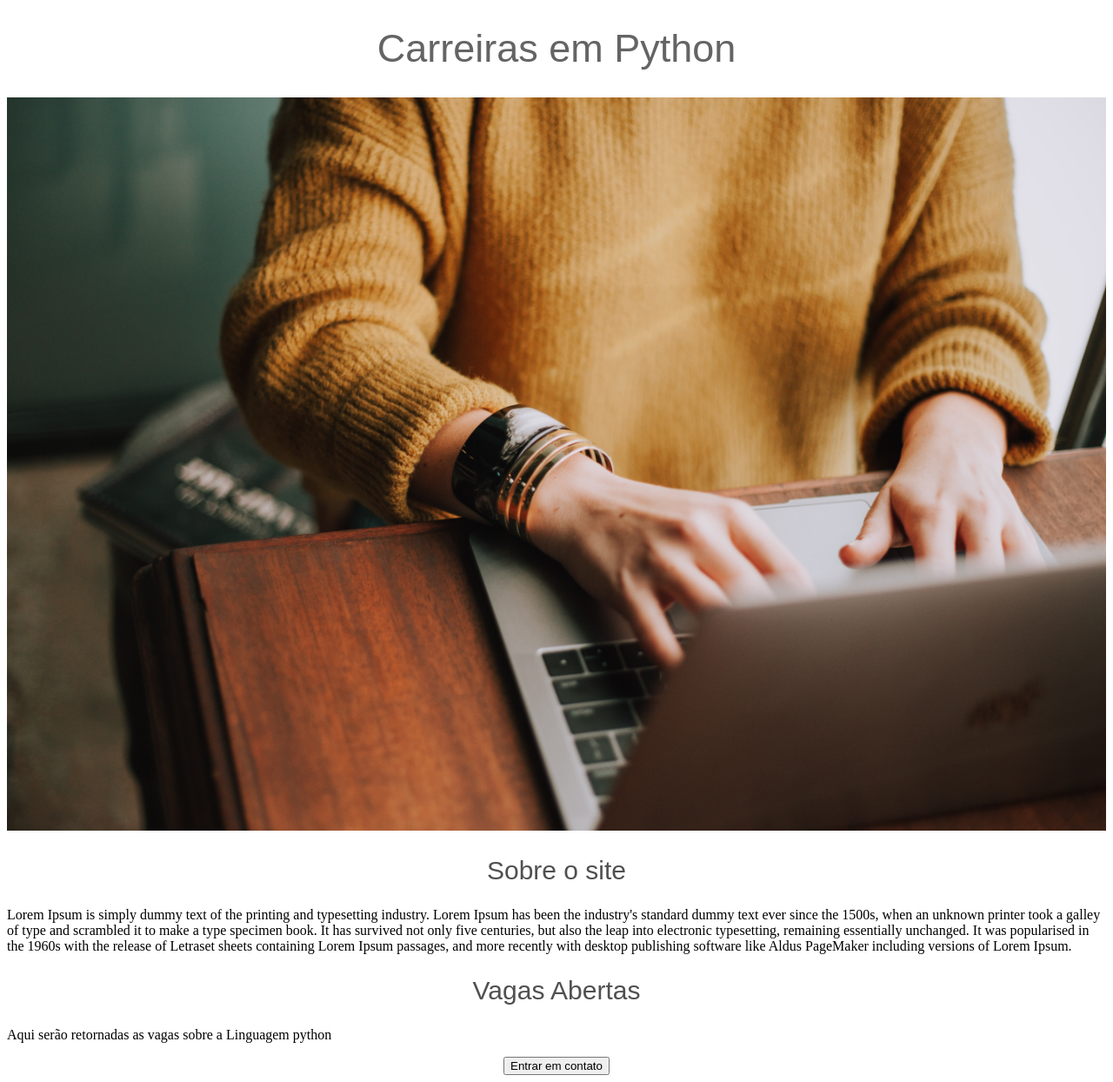
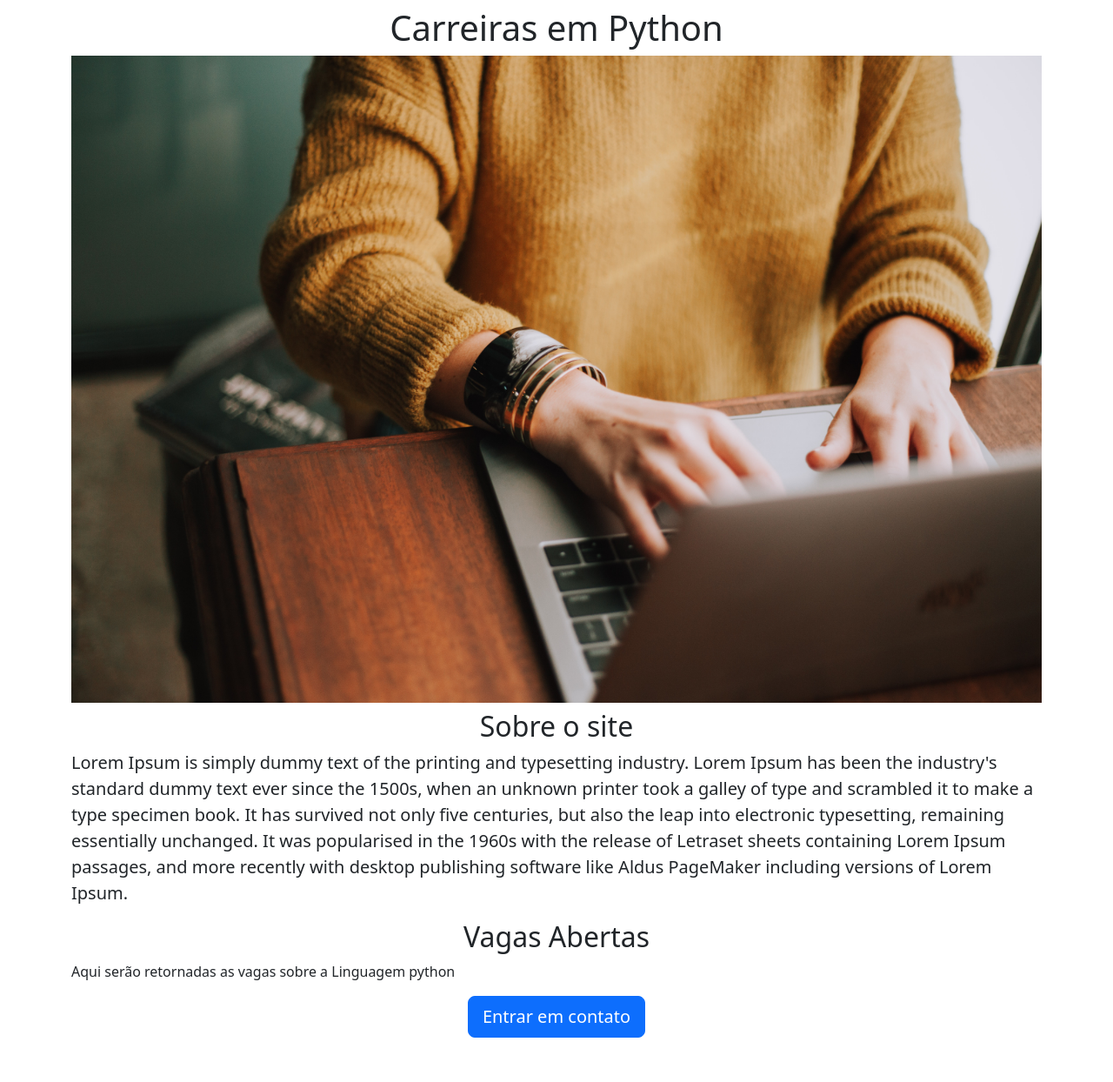
Before and after one commit to BrunoEstrella1707/Python-Carrer, a Flask app: page / in a window 1280 px wide. Shown: the whole page at 87% size. After the commit the page ends 1193 px from the top, so only its background shows below. Run offline with Flask 3, Linux system fonts and the light colour scheme.

Commit message:
second commit

```diff
--- a/templates/home.html
+++ b/templates/home.html
@@ -5,21 +5,21 @@
     <meta http-equiv="X-UA-Compatible" content="IE=edge">
     <meta name="viewport" content="width=device-width, initial-scale=1.0">
     <title>HomePage</title>
-    <link rel="stylesheet" href="{{url_for('static', filename='estilo.css')}}"></link>
+    <link rel="stylesheet" href="https://cdn.jsdelivr.net/npm/bootstrap@5.2.3/dist/css/bootstrap.min.css" integrity="sha384-rbsA2VBKQhggwzxH7pPCaAqO46MgnOM80zW1RWuH61DGLwZJEdK2Kadq2F9CUG65" crossorigin="anonymous">
 
   </head>
 
   <body>
-    <div id="container">
-      <h1>Carreiras em Python</h1>
-      <img id='banner'src="{{url_for('static', filename='carreira.jpg')}}"/>
-      <h2>Sobre o site</h2>
-      <p>Lorem Ipsum is simply dummy text of the printing and typesetting industry. Lorem Ipsum has been the industry's standard dummy text ever since the 1500s, when an unknown printer took a galley of type and scrambled it to make a type specimen book. It has survived not only five centuries, but also the leap into electronic typesetting, remaining essentially unchanged. It was popularised in the 1960s with the release of Letraset sheets containing Lorem Ipsum passages, and more recently with desktop publishing software like Aldus PageMaker including versions of Lorem Ipsum.</p>
+    <div class="container">
+      <h1 class='text-center mt-2 mb-2'>Carreiras em Python</h1>
+      <img class="img-fluid" src="{{url_for('static', filename='carreira.jpg')}}"/>
+      <h2 class="text-center mt-2">Sobre o site</h2>
+      <p class="lead">Lorem Ipsum is simply dummy text of the printing and typesetting industry. Lorem Ipsum has been the industry's standard dummy text ever since the 1500s, when an unknown printer took a galley of type and scrambled it to make a type specimen book. It has survived not only five centuries, but also the leap into electronic typesetting, remaining essentially unchanged. It was popularised in the 1960s with the release of Letraset sheets containing Lorem Ipsum passages, and more recently with desktop publishing software like Aldus PageMaker including versions of Lorem Ipsum.</p>
 
-      <h2>Vagas Abertas</h2>
+      <h2 class="text-center">Vagas Abertas</h2>
       <p>Aqui serão retornadas as vagas sobre a Linguagem python</p>
-      <div style="text-align: center">
-        <button>Entrar em contato</button>
+      <div class="text-center">
+        <button class="btn btn-primary btn-lg">Entrar em contato</button>
       </div>
 
     </div>
```
